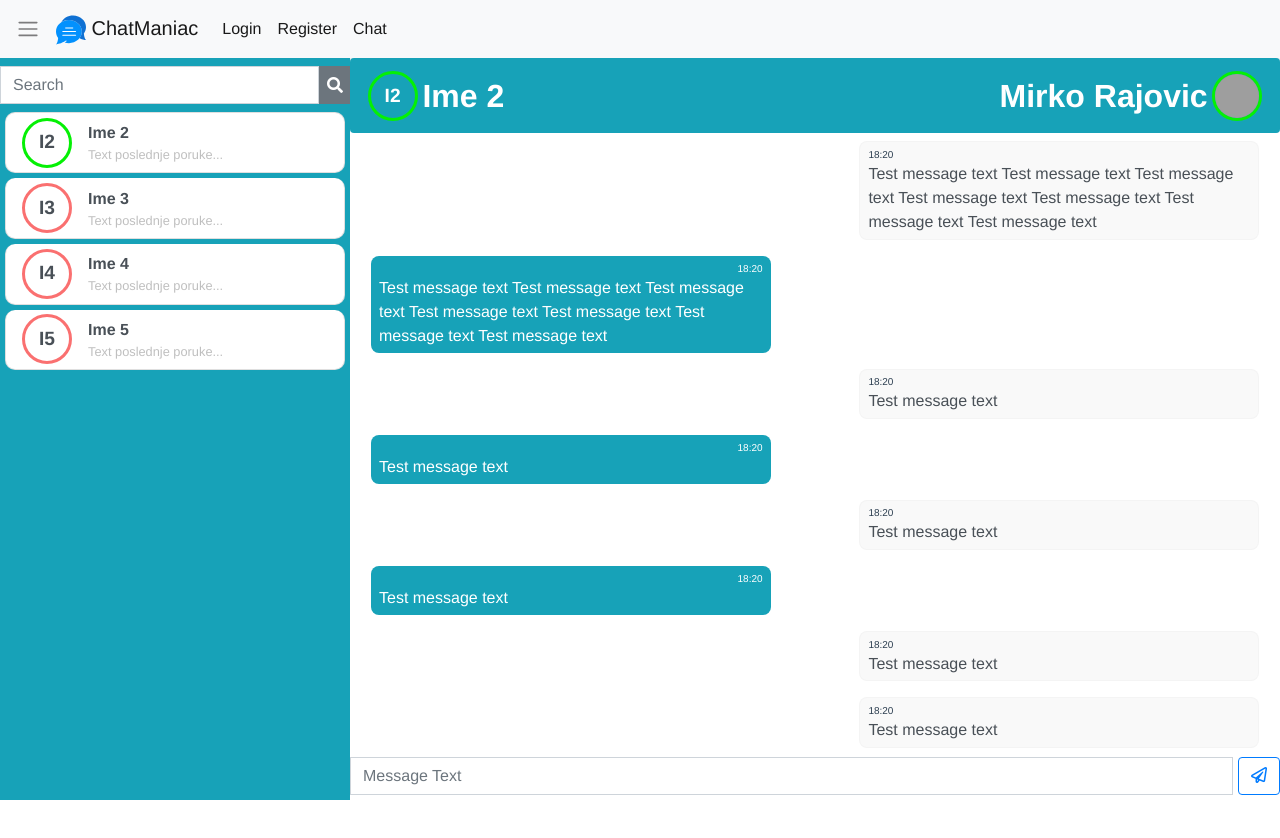
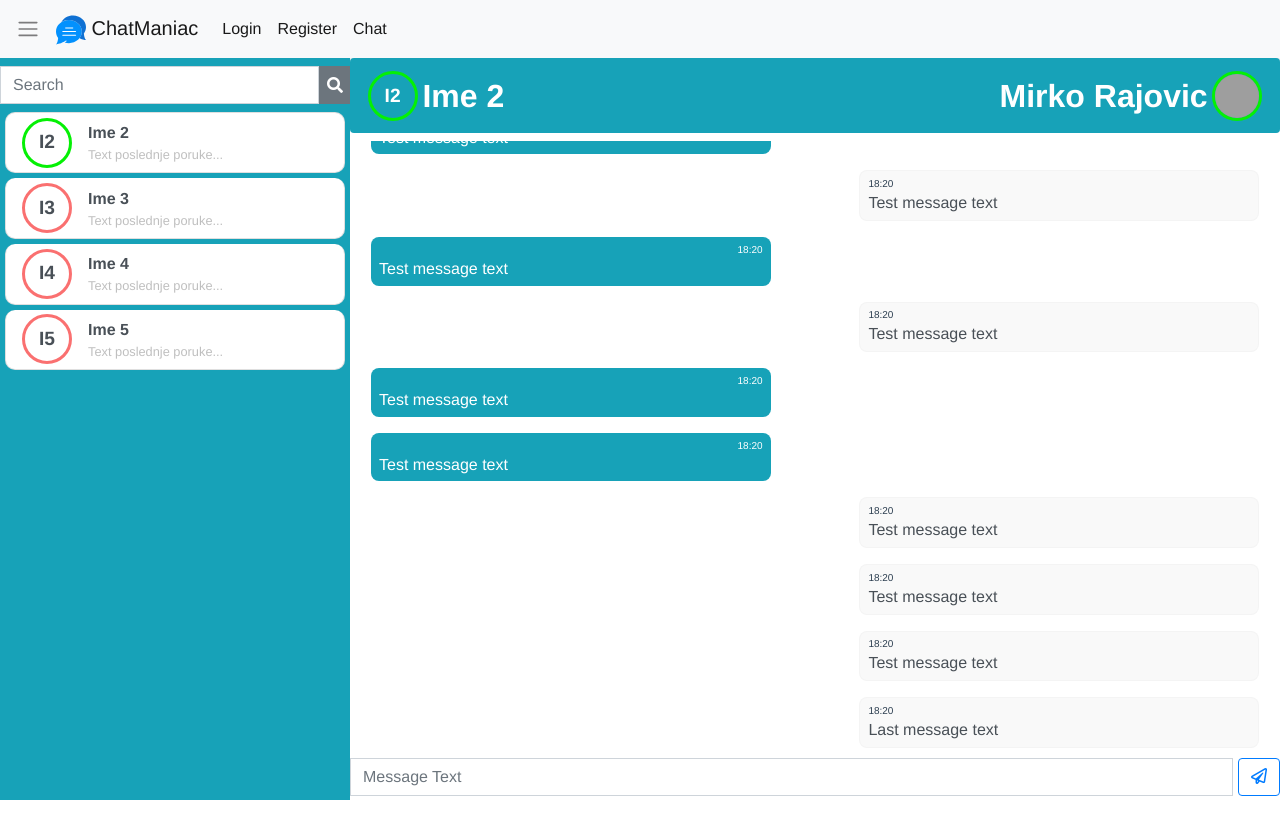
Before and after one commit to RajovicMirko/chatroom, a Vue app: page /chat in a window 1280 px wide. Shown: the top 838 px of the page. Built offline with nearby package versions, Linux system fonts and the light colour scheme; grey boxes are pictures that could not be loaded.

Commit message:
Chat page added logic for sending message

```diff
--- a/src/components/MessageBox.vue
+++ b/src/components/MessageBox.vue
@@ -1,6 +1,6 @@
 <template>
-  <div class="box overflow-auto">
-    <ul class="message-list list-group overflow-auto">
+  <div class="box">
+    <ul class="message-list list-group overflow-auto" ref="msgContainer">
       <component
         :is="$getComponent('SingleMessage')"
         v-for="(message, i) in messages"
@@ -13,62 +13,43 @@
 
 <script>
 export default {
-  data() {
-    return {
-      messages: [
-        {
-          text:
-            "Test message text Test message text Test message text Test message text Test message text Test message text Test message text",
-          type: "send"
-        },
-        {
-          text:
-            "Test message text Test message text Test message text Test message text Test message text Test message text Test message text",
-          type: "recived"
-        },
-        { text: "Test message text", type: "send" },
-        { text: "Test message text", type: "recived" },
-        { text: "Test message text", type: "send" },
-        { text: "Test message text", type: "recived" },
-        { text: "Test message text", type: "send" },
-        { text: "Test message text", type: "send" },
-        { text: "Test message text", type: "send" },
-        { text: "Test message text", type: "recived" },
-        { text: "Test message text", type: "recived" },
-        { text: "Test message text", type: "recived" },
-        { text: "Test message text", type: "send" },
-        { text: "Test message text", type: "recived" },
-        { text: "Test message text", type: "recived" },
-        { text: "Test message text", type: "send" },
-        { text: "Test message text", type: "recived" },
-        { text: "Test message text", type: "send" },
-        { text: "Test message text", type: "send" },
-        { text: "Test message text", type: "recived" },
-        { text: "Test message text", type: "send" },
-        { text: "Test message text", type: "recived" },
-        { text: "Test message text", type: "send" },
-        { text: "Test message text", type: "recived" },
-        { text: "Test message text", type: "send" },
-        { text: "Test message text", type: "recived" },
-        { text: "Test message text", type: "recived" },
-        { text: "Test message text", type: "send" },
-        { text: "Test message text", type: "send" },
-        { text: "Test message text", type: "send" },
-        { text: "Last message text", type: "send" }
-      ]
-    };
+  props: {
+    messages: {
+      type: Array,
+      default: () => []
+    }
+  },
+
+  mounted() {
+    this.scrollMessageListToBottom();
+  },
+
+  watch: {
+    messages: function() {
+      this.$nextTick(function() {
+        this.scrollMessageListToBottom();
+      });
+    }
+  },
+
+  methods: {
+    scrollMessageListToBottom() {
+      var container = this.$refs.msgContainer;
+      container.scrollTop = container.scrollHeight + 100;
+    }
   }
 };
 </script>
 
 <style >
 .messages .box {
-  /* height: 100%; */
+  height: 86%;
   padding: 0.5rem 1rem;
 }
 
 .messages .box .message-list {
   display: flex;
+  height: 100%;
 }
 .messages .box .message-list::-webkit-scrollbar {
   display: none;
--- a/src/components/MessageInput.vue
+++ b/src/components/MessageInput.vue
@@ -7,8 +7,9 @@
       type="text"
       id="messageText"
       placeholder="Message Text"
+      @keypress="handleInput"
     />
-    <button type="button" class="btn btn-outline-primary">
+    <button type="button" class="btn btn-outline-primary" @click="handleSendMessage">
       <i class="far fa-paper-plane"></i>
     </button>
   </div>
@@ -20,6 +21,19 @@ export default {
     return {
       messageText: ""
     };
+  },
+
+  methods: {
+    handleInput(e) {
+      if (e.keyCode === 13) {
+        this.handleSendMessage();
+      }
+    },
+
+    handleSendMessage() {
+      this.$emit("sendMessage", this.messageText);
+      this.messageText = "";
+    }
   }
 };
 </script>
--- a/src/views/Chat.vue
+++ b/src/views/Chat.vue
@@ -6,8 +6,8 @@
     </div>
     <div class="messages">
       <component :is="$getComponent('UserBanner')" :user="user" :userTwo="userTwo"></component>
-      <component :is="$getComponent('Messagebox')"></component>
-      <component :is="$getComponent('MessageInput')"></component>
+      <component :is="$getComponent('Messagebox')" :messages="messages"></component>
+      <component :is="$getComponent('MessageInput')" @sendMessage="handleSendMessage"></component>
     </div>
   </div>
 </template>
@@ -36,6 +36,48 @@ export default {
         { id: 3, name: "Ime 3", status: "offline", messages: [] },
         { id: 4, name: "Ime 4", status: "offline", messages: [] },
         { id: 5, name: "Ime 5", status: "offline", messages: [] }
+      ],
+
+      messages: [
+        {
+          text:
+            "Test message text Test message text Test message text Test message text Test message text Test message text Test message text",
+          type: "send"
+        },
+        {
+          text:
+            "Test message text Test message text Test message text Test message text Test message text Test message text Test message text",
+          type: "recived"
+        },
+        { text: "Test message text", type: "send" },
+        { text: "Test message text", type: "recived" },
+        { text: "Test message text", type: "send" },
+        { text: "Test message text", type: "recived" },
+        { text: "Test message text", type: "send" },
+        { text: "Test message text", type: "send" },
+        { text: "Test message text", type: "send" },
+        { text: "Test message text", type: "recived" },
+        { text: "Test message text", type: "recived" },
+        { text: "Test message text", type: "recived" },
+        { text: "Test message text", type: "send" },
+        { text: "Test message text", type: "recived" },
+        { text: "Test message text", type: "recived" },
+        { text: "Test message text", type: "send" },
+        { text: "Test message text", type: "recived" },
+        { text: "Test message text", type: "send" },
+        { text: "Test message text", type: "send" },
+        { text: "Test message text", type: "recived" },
+        { text: "Test message text", type: "send" },
+        { text: "Test message text", type: "recived" },
+        { text: "Test message text", type: "send" },
+        { text: "Test message text", type: "recived" },
+        { text: "Test message text", type: "send" },
+        { text: "Test message text", type: "recived" },
+        { text: "Test message text", type: "recived" },
+        { text: "Test message text", type: "send" },
+        { text: "Test message text", type: "send" },
+        { text: "Test message text", type: "send" },
+        { text: "Last message text", type: "send" }
       ]
     };
   },
@@ -53,6 +95,13 @@ export default {
               .indexOf(queryLower.toLowerCase()) > -1
         );
       }
+    }
+  },
+
+  methods: {
+    handleSendMessage(value) {
+      const msgTemplate = { text: value, type: "send" };
+      this.messages.push(msgTemplate);
     }
   }
 };
```
